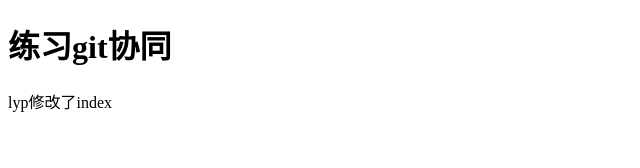
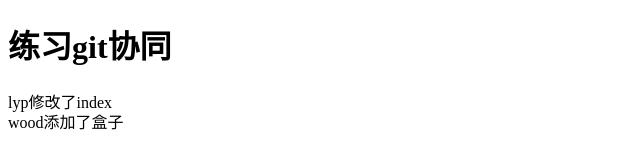
Before and after one commit to woodsZero/test, a plain HTML site: page index.html in a window 1280 px wide. Shown: the whole page, without its empty margins (0-640 px from the left). Drawn offline with Linux system fonts and the light colour scheme.

Commit message:
wood添加了盒子

```diff
--- a/index.html
+++ b/index.html
@@ -9,6 +9,6 @@
 <body>
     <h1>练习git协同</h1>
     <div class="box">lyp修改了index</div>
-
+    <div>wood添加了盒子</div>
 </body>
 </html>
```
